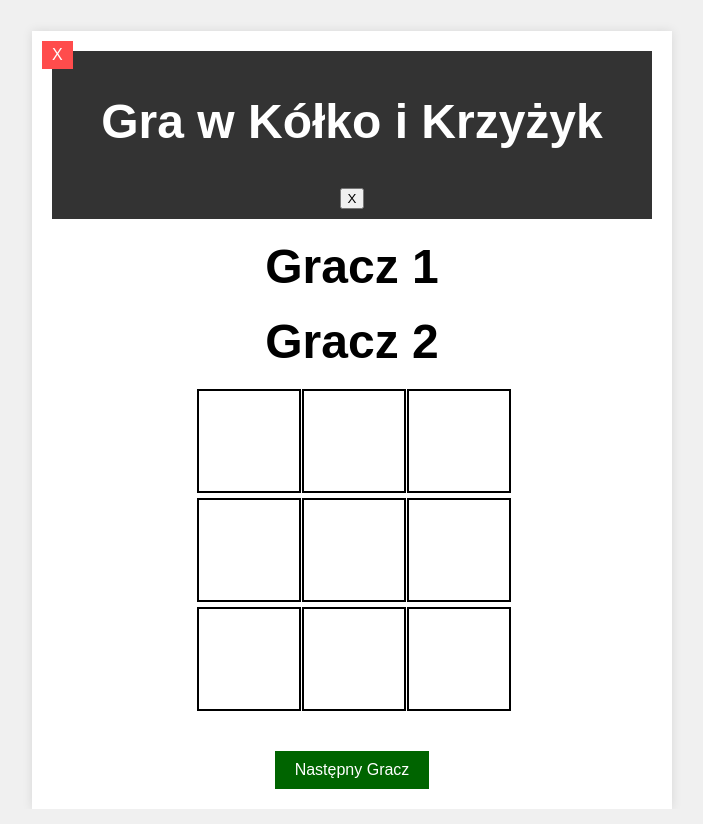
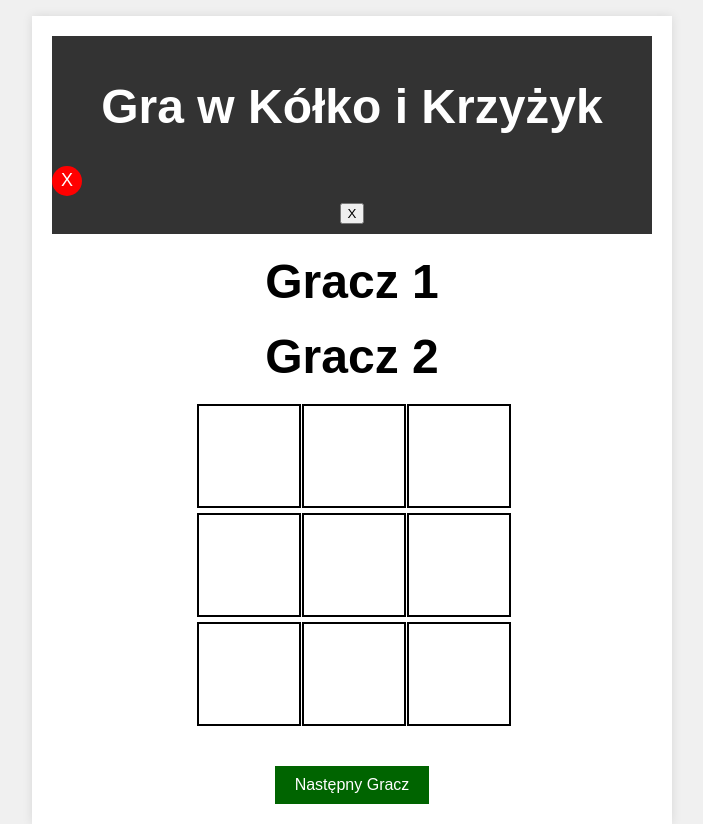
Before and after one commit to frackowiak147/Systemy_i_portale_cdv_projekt_frackowiak, a PHP site: page /gra.php in a window 1280 px wide. Shown: the whole page, without its empty margins (288-991 px from the left). Run offline with PHP 8.4, Linux system fonts and the light colour scheme; data that the repository does not hold is empty; some libraries are stand-ins or nearby versions.

Commit message:
Update style.css

```diff
--- a/style.css
+++ b/style.css
@@ -32,17 +32,21 @@ body {
 }
 
 .exit-button {
-    position: absolute;
-    top: 10px;
-    left: 10px;
-    background-color: #ff4c4c;
-    /* Czerwony */
-    color: #fff;
+    background-color: red;
+    color: white;
     border: none;
-    padding: 5px 10px;
+    border-radius: 50%;
+    width: 30px;
+    height: 30px;
+    font-size: 18px;
     cursor: pointer;
-    font-size: 16px;
+    outline: none;
+    display: flex;
+    justify-content: center;
+    align-items: center;
 }
+
+
 
 .exit-button:hover {
     background-color: #d43f3f;
```
